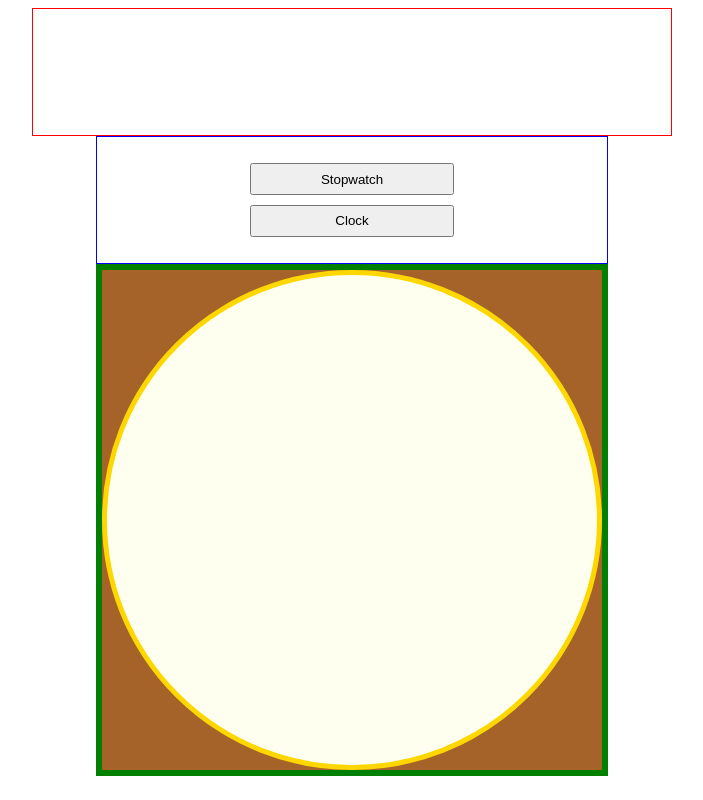
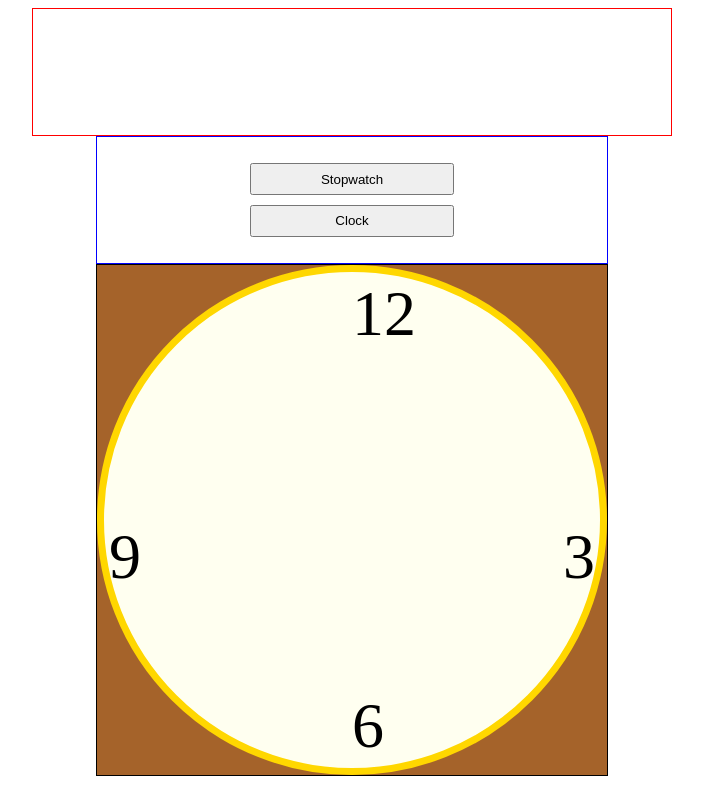
Before and after one commit to OnePartHarmony/js-clock, a plain HTML site: page index.html in a window 1280 px wide. Both pictures are taken after a click on the button "Clock". Shown: the whole page, without its empty margins (288-991 px from the left). Drawn offline with Linux system fonts and the light colour scheme; a web font is replaced by a local one.

Commit message:
added numbers, but I'm wasting my time with css on a js project, so I'll just commit this now and simplify in a new branch

```diff
--- a/index.js
+++ b/index.js
@@ -22,6 +22,15 @@ const makeClock = () => {
     six.classList.add("clockNumber")
     nine.setAttribute("id", "nine")
     nine.classList.add("clockNumber")
+    twelve.innerText = "12"
+    three.innerText = "3"
+    six.innerText = "6"
+    nine.innerText = "9"
+    clockFace.appendChild(twelve)
+    clockFace.appendChild(three)
+    clockFace.appendChild(six)
+    clockFace.appendChild(nine)
+
 //create hour hand
 
 //create minute hand
--- a/style.css
+++ b/style.css
@@ -28,7 +28,7 @@ button {
 }
 
 #faceContainer {
-    border: .5vw solid green;
+    border: .1vw solid black;
     margin: auto;
     width: 40vw;
     height: 40vw;
@@ -36,32 +36,39 @@ button {
 }
 
 #clockFace {
+    position: relative;
     width: 100%;
     height: 100%;
     background-color: ivory;
-    border: thick solid gold;
+    border: .6vw solid gold;
     border-radius: 50%;
 }
 
 .clockNumber {
     position: absolute;
     font-family: 'Zen Antique', serif;
+    font-size: 4em;
+    color: black;
 }
 
 #twelve{
-
+    top: 1%;
+    left: 50%;
 }
 
 #three{
-
+    top: 50%;
+    right: 1%;
 }
 
 #six {
-
+    left: 50%;
+    bottom: 1%;
 }
 
 #nine {
-
+    left: 1%;
+    top: 50%;
 }
 
 @media (max-width: 600px) {
```
